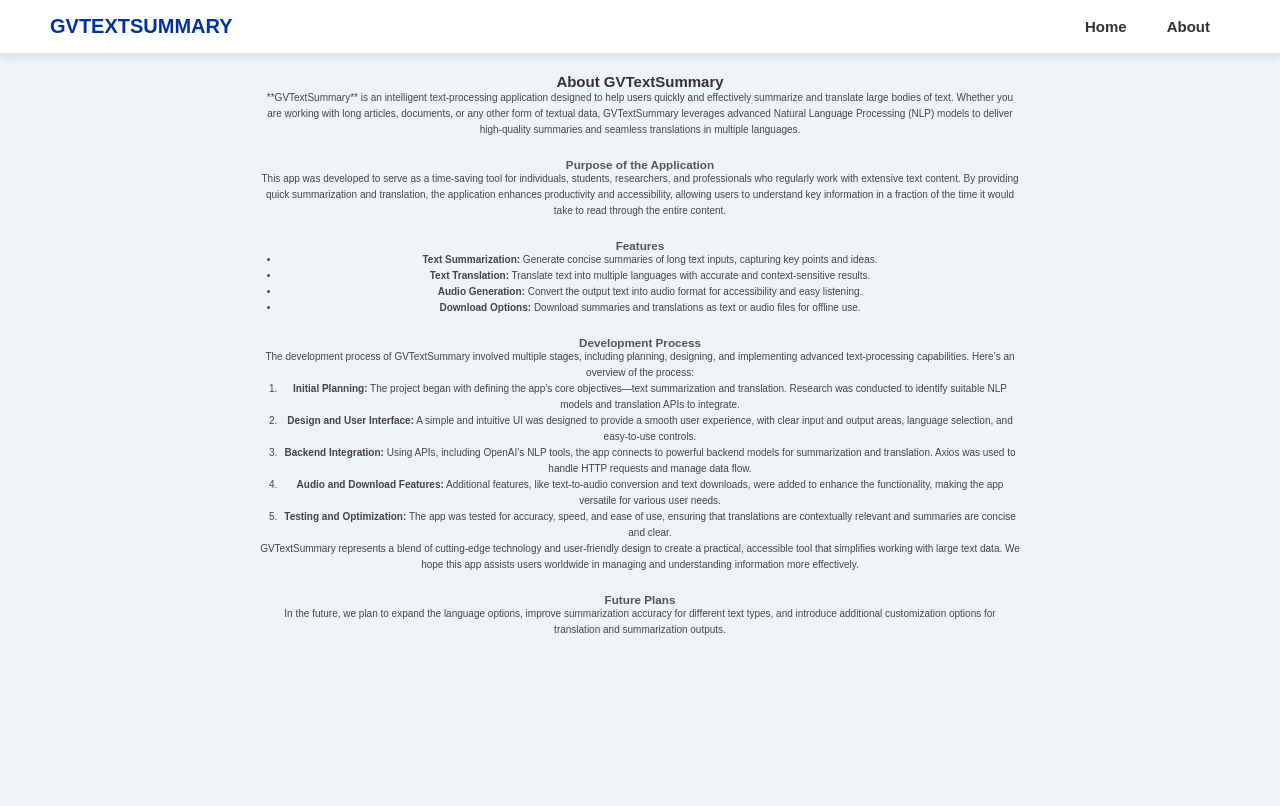
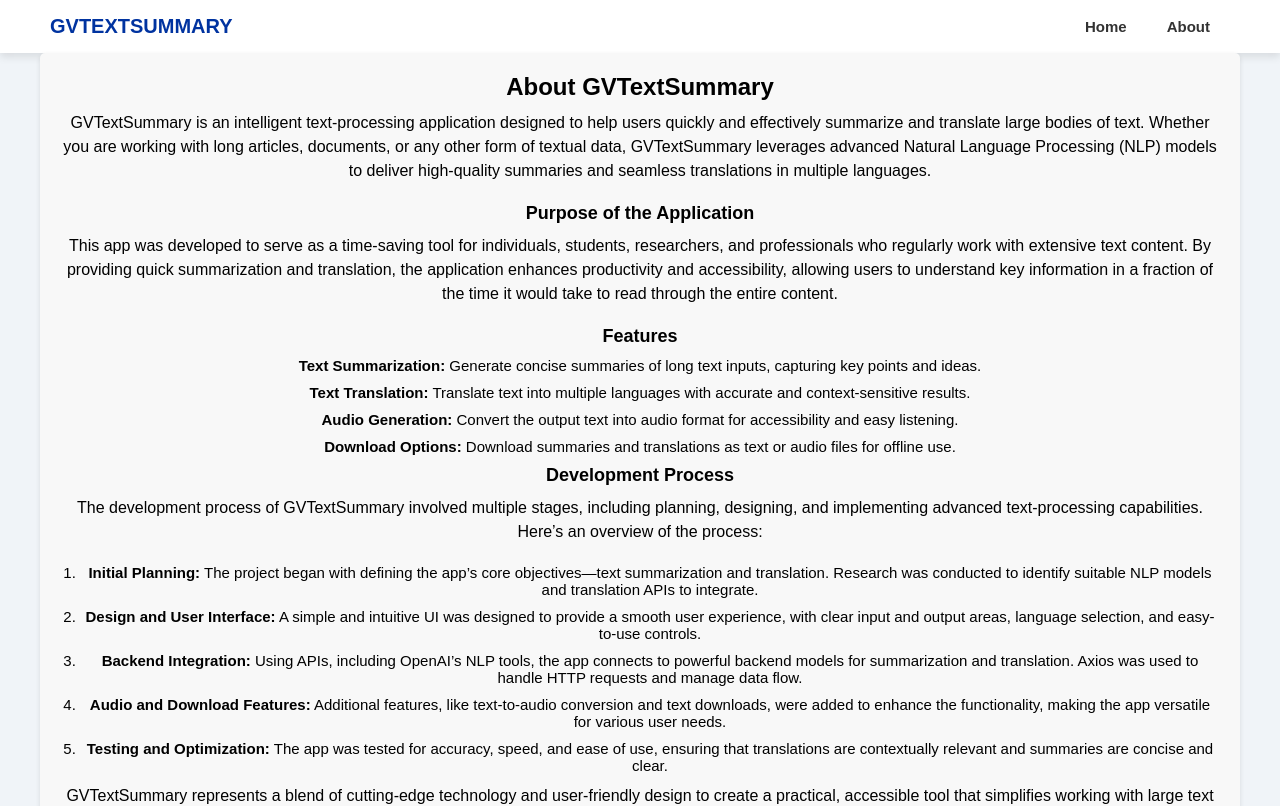
Before and after one commit to ramrockety/GVTextSummary, a React (Create React App) app in the folder text-summary-app/: page /about in a window 1280 px wide. Shown: the top 806 px of the page. Built offline with nearby package versions, Linux system fonts and the light colour scheme.

Commit message:
adding the about page and navbar

```diff
--- a/text-summary-app/package.json
+++ b/text-summary-app/package.json
@@ -9,6 +9,7 @@
     "axios": "^1.7.7",
     "react": "^18.3.1",
     "react-dom": "^18.3.1",
+    "react-router-dom": "^6.28.0",
     "react-scripts": "^5.0.1",
     "web-vitals": "^2.1.4"
   },
--- a/text-summary-app/src/AboutPage.css
+++ b/text-summary-app/src/AboutPage.css
@@ -1,27 +1,47 @@
 .about-container {
+  max-width: 1200px;
+  margin: 0 auto;
   padding: 20px;
-    max-width: 800px;
-    margin: 0 auto;
   font-family: Arial, sans-serif;
 }
 
-  .about-container h2 {
-    text-align: center;
-    color: #333;
+h2 {
+  font-size: 24px;
+  font-weight: bold;
+  margin-bottom: 10px;
 }
 
-  .about-container h3 {
-    margin-top: 20px;
-    color: #555;
+p {
+  font-size: 16px;
+  line-height: 1.5;
+  margin-bottom: 20px;
 }
 
-  .about-container p,
-  .about-container ul,
-  .about-container ol {
-    line-height: 1.6;
-    color: #444;
+ul {
+  list-style-type: none;
+  padding-left: 0;
 }
 
-  .about-container ul, .about-container ol {
+li {
+  margin-bottom: 10px;
+  font-size: 15px;
+  align-content: flex-start;
+}
+
+ol {
+  list-style-type: decimal;
   padding-left: 20px;
 }
+
+h3 {
+  font-size: 18px;
+  font-weight: bold;
+  margin-bottom: 10px;
+}
+
+/* Optional: Add a subtle background color and shadow */
+.about-container {
+  background-color: #f8f8f8;
+  box-shadow: 0px 2px 5px rgba(0, 0, 0, 0.1);
+  border-radius: 5px;
+}
--- a/text-summary-app/src/AboutPage.js
+++ b/text-summary-app/src/AboutPage.js
@@ -6,7 +6,7 @@
     <div className="about-container">
       <h2>About GVTextSummary</h2>
       <p>
-        **GVTextSummary** is an intelligent text-processing application designed to help users
+        GVTextSummary is an intelligent text-processing application designed to help users
         quickly and effectively summarize and translate large bodies of text. Whether you are
         working with long articles, documents, or any other form of textual data, GVTextSummary
         leverages advanced Natural Language Processing (NLP) models to deliver high-quality summaries
--- a/text-summary-app/src/App.js
+++ b/text-summary-app/src/App.js
@@ -1,5 +1,5 @@
 import React from 'react';
-import { BrowserRouter as Router, Route, Switch, Link } from 'react-router-dom';
+import { BrowserRouter as Router, Route, Routes, Link } from 'react-router-dom';
 import TextSummarizer from './TextSummarizer';
 import AboutPage from './AboutPage';
 import './App.css';
@@ -18,10 +18,10 @@
         </nav>
 
         {/* Route Configuration */}
-        <Switch>
-          <Route exact path="/" component={TextSummarizer} />
-          <Route path="/about" component={AboutPage} />
-        </Switch>
+        <Routes>
+          <Route exact path="/" element={<TextSummarizer />} />
+          <Route path="/about" element={<AboutPage />} />
+        </Routes>
       </div>
     </Router>
   );
--- a/text-summary-app/src/TextSummarizer.js
+++ b/text-summary-app/src/TextSummarizer.js
@@ -80,11 +80,6 @@
   return (
     <div className="app">
       <nav className="navbar">
-        <h1>GVTEXTSUMMARY</h1>
-        <div className="nav-links">
-          <a href="#home">Home</a>
-          <a href="#about">About</a>
-        </div>
         <div className="lang-select">
           <select value={selectedLanguage} onChange={handleLanguageChange}>
             {languages.map((lang) => (
```
Also changed, not shown: 1 other file (tests, documents, lock files or other folders). Lines whose indentation alone changed are shown as unchanged.
